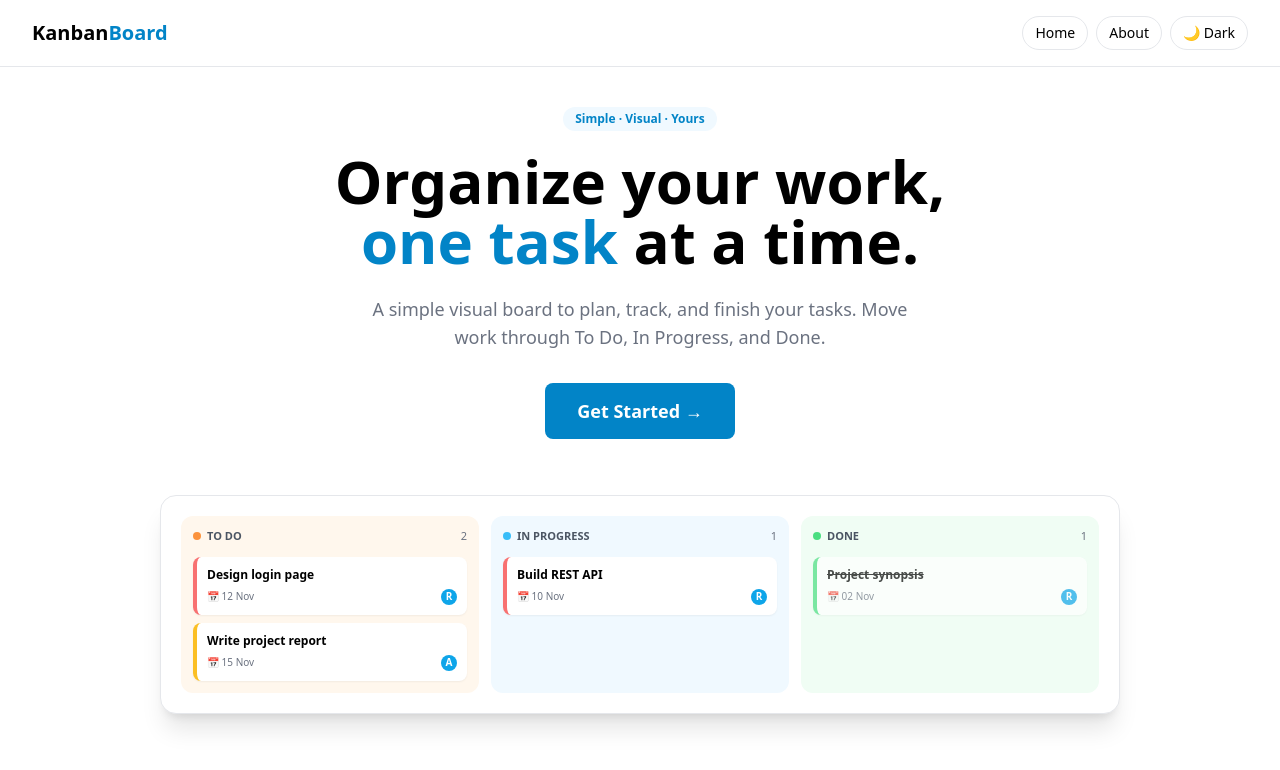
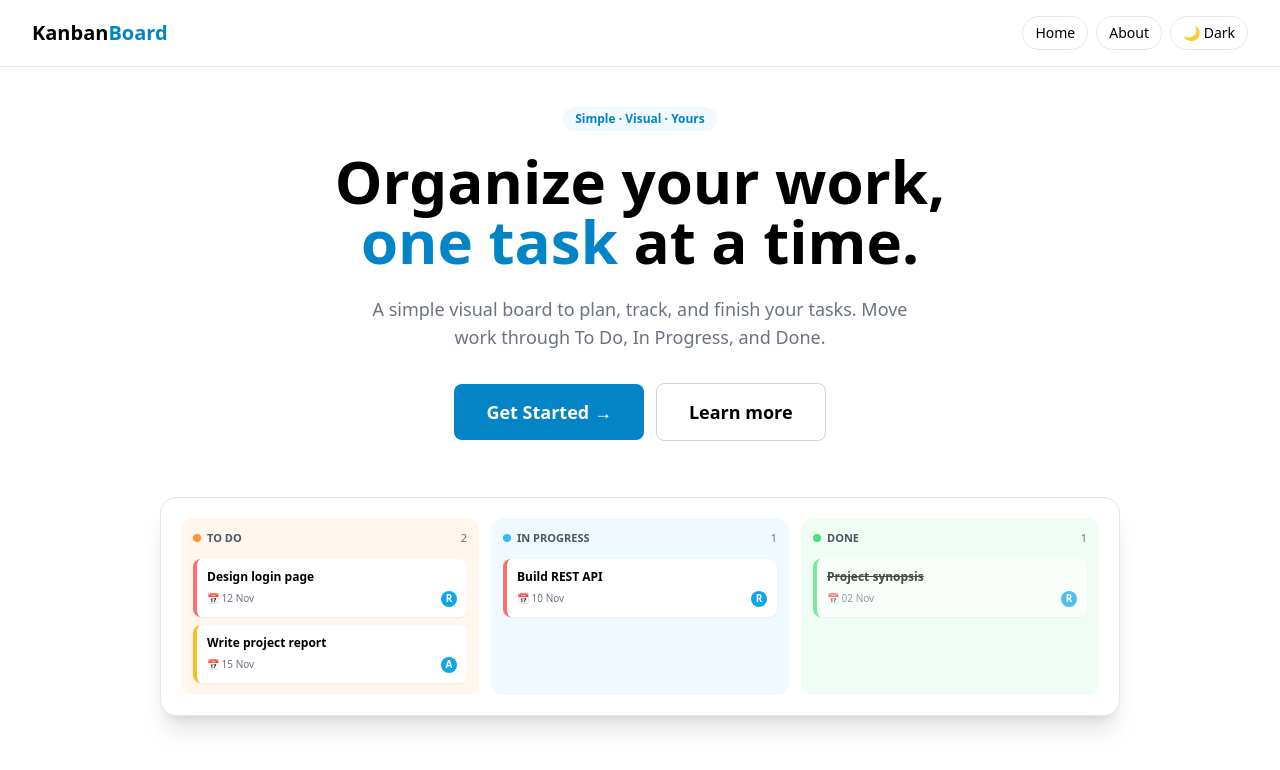
Before and after one commit to rmaurya8545-glitch/Task-Manager, a React (Vite) app: page / in a window 1280 px wide. Shown: the top 770 px of the page. Built offline with nearby package versions, Linux system fonts and the light colour scheme; no server answers.

Commit message:
add prop in app.jsx

```diff
--- a/src/App.jsx
+++ b/src/App.jsx
@@ -78,7 +78,8 @@ export default function App() {
       />
 
       {page === "hero" && (
-        <HeroPage onGetStarted={handleGetStarted} onLogin={() => navigate("login")} />
+        // <HeroPage onGetStarted={handleGetStarted} onLogin={() => navigate("login")} />
+        <HeroPage onGetStarted={handleGetStarted} onLearnMore={() =>navigate("about")} />
       )}
       {page === "app" && (
         <BoardPage searchQuery={searchQuery} priorityFilter={priorityFilter} userId={currentUser?.id} />
```
